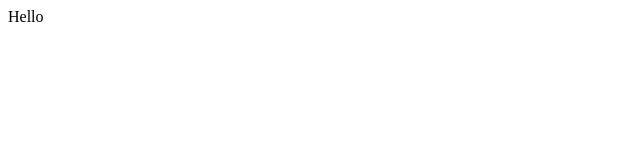
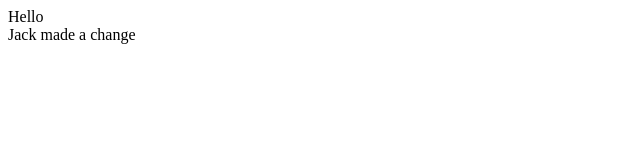
Before and after one commit to An-ew/MyRepository, a plain HTML site: page second.html in a window 1280 px wide. Shown: the whole page, without its empty margins (0-640 px from the left). Drawn offline with Linux system fonts and the light colour scheme.

Commit message:
changed second file

```diff
--- a/second.html
+++ b/second.html
@@ -4,5 +4,8 @@
 </head>
 <body>
 Hello
+<div>
+    Jack made a change
+</div>
 </body>
 </html>
```
